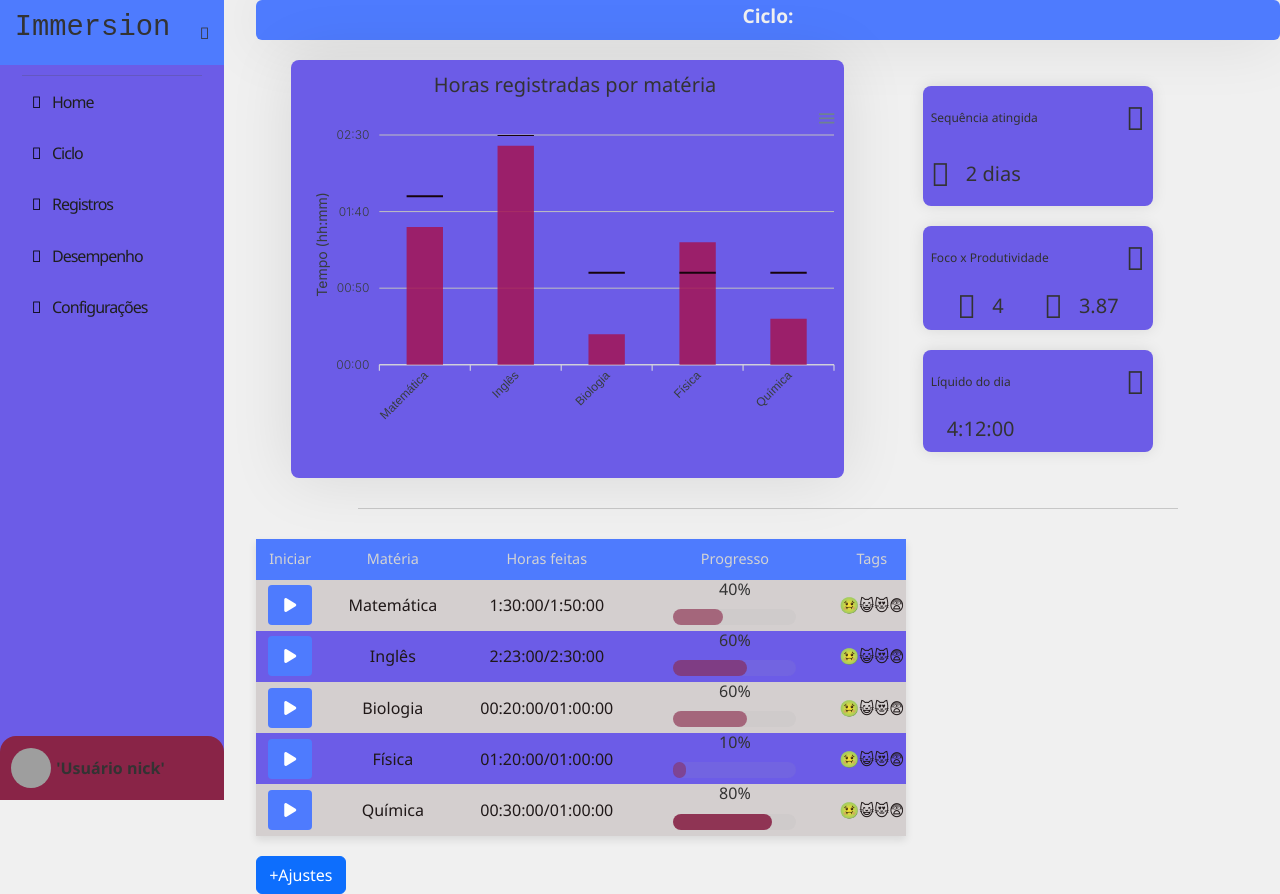
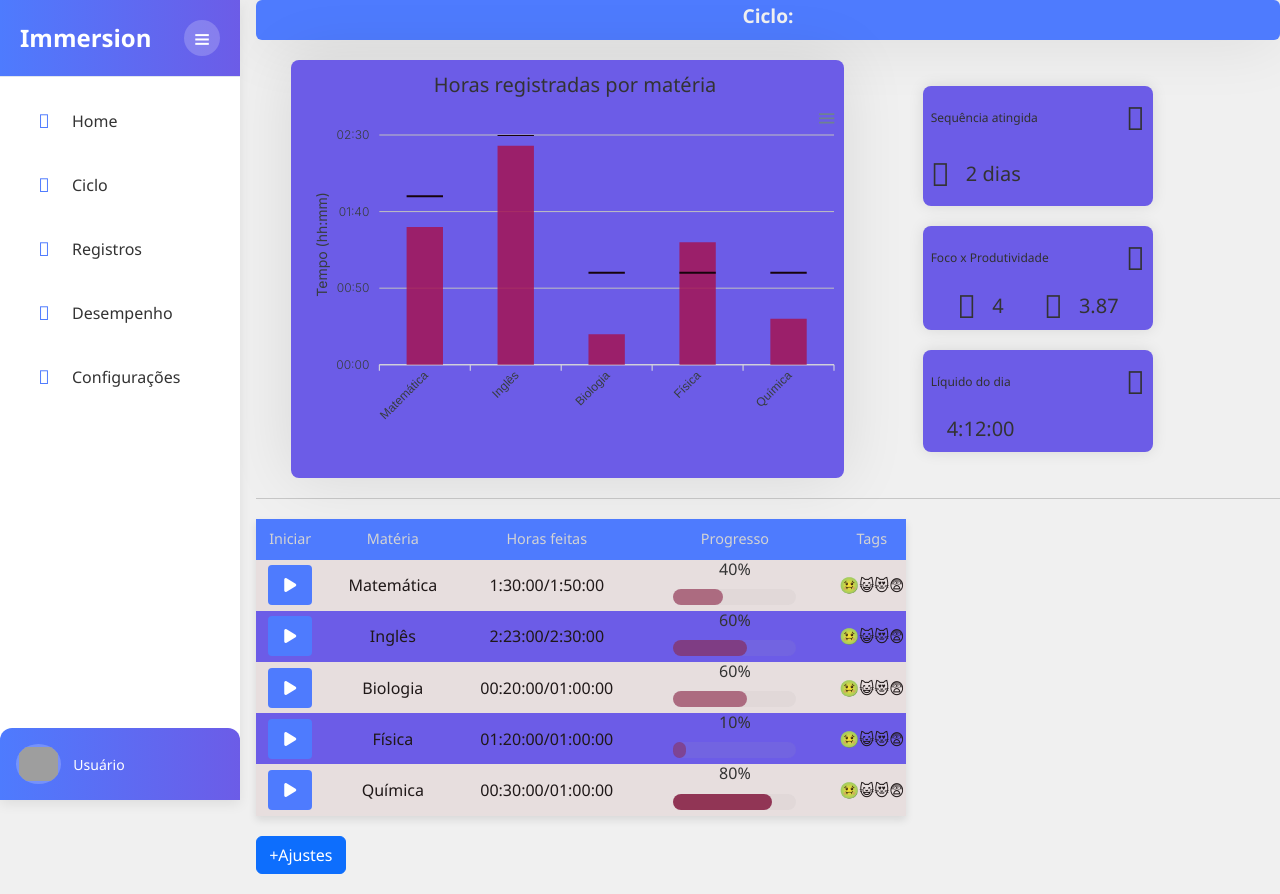
Before and after one commit to FreitassPedro/Immersion, a React (Vite) app in the folder frontend/: page /ciclo in a window 1280 px wide. Built offline with nearby package versions, Linux system fonts and the light colour scheme; grey boxes are pictures that could not be loaded; some icons are missing.

Commit message:
feat: Collapse Expand sidebar

```diff
--- a/frontend/src/components/SideBar/index.tsx
+++ b/frontend/src/components/SideBar/index.tsx
@@ -1,65 +1,80 @@
+import { useState } from 'react';
 import { Link } from 'react-router-dom';
 import styles from './styles.module.css';
 
+export const SideBar: React.FC = () => {
+  const [isCollapsed, setIsCollapsed] = useState(false);
 
-export const SideBar = () => {
+  const toggleSidebar = () => {
+    setIsCollapsed(!isCollapsed);
+  };
 
   return (
-        <nav className={styles.sidebar}>
+    <nav className={`${styles.sidebar} ${isCollapsed ? styles.collapsed : ''}`}>
+      <div className={styles.sidebarHeader}>
+        <h1 className={styles.sidebarTitle}>Immersion</h1>
+        <button
+          className={styles.toggleButton}
+          onClick={toggleSidebar}
+          aria-label={isCollapsed ? "Expandir sidebar" : "Recolher sidebar"}
+        >
+          <span>≡</span>
+        </button>
+      </div>
 
-            <div className={styles.navHeader} >
-                <h1>Immersion</h1>
-                <div className={styles.btnTogle}>
-                    <i className="fa-duotone fa-light fa-bars"></i>
-                </div>
-            </div >
-            <hr />
-            <div className={styles.navContent}>
-                <li className={styles.navItem}>
-                    <a href="#">
-                        < i className="fa-light fa-house"></i>
-                        < span > Home</span >
-                    </a >
-                </li >
+      <div className={styles.divider}></div>
 
-                <li className={styles.navItem}>
-                    < Link to="/ciclo" >
-                        <i className="fa-light fa-clipboard"></i>
-                        < span > Ciclo</span >
-                    </Link >
-                </li >
-                <li className={styles.navItem}>
-                    < Link to="/registro" >
-                        <i className="styles.fa-light fa-clock-rotate-left" />
-                        < span > Registros</span >
-                    </Link >
-                </li >
-
-                <li className={styles.navItem}>
-                    <a href="#" >
-                        <i className="fa-light fa-chart-line"></i>
-                        <span> Desempenho</span>
+      <ul className={styles.menuList}>
+        <li className={styles.menuItem}>
+          <a href="#" className={styles.menuLink}>
+            <i className="fa-light fa-house"></i>
+            <span className={styles.menuText}>Home</span>
           </a>
         </li>
 
-                <li className={styles.navItem}>
-                    <a href="#" >
-                        <i className="fa-light fa-gear"></i>
-                        <span> Configurações</span >
+        <li className={styles.menuItem}>
+          <Link to="/ciclo" className={styles.menuLink}>
+            <i className="fa-light fa-clipboard"></i>
+            <span className={styles.menuText}>Ciclo</span>
+          </Link>
+        </li>
+
+        <li className={styles.menuItem}>
+          <Link to="/registro" className={styles.menuLink}>
+            <i className="fa-light fa-clock-rotate-left"></i>
+            <span className={styles.menuText}>Registros</span>
+          </Link>
+        </li>
+
+        <li className={styles.menuItem}>
+          <a href="#" className={styles.menuLink}>
+            <i className="fa-light fa-chart-line"></i>
+            <span className={styles.menuText}>Desempenho</span>
           </a>
         </li>
+
+        <li className={styles.menuItem}>
+          <a href="#" className={styles.menuLink}>
+            <i className="fa-light fa-gear"></i>
+            <span className={styles.menuText}>Configurações</span>
+          </a>
+        </li>
+      </ul>
+
+      <div className={styles.sidebarFooter}>
+        <div className={styles.userProfile}>
+          <div className={styles.avatarWrapper}>
+            <img
+              src="https://cdn-icons-png.flaticon.com/512/3242/3242257.png"
+              alt="Avatar do usuário"
+              className={styles.avatarImage}
+            />
           </div>
-
-            <div className={styles.navFooter}>
-                < div className={styles.navFooterHead}>
-                    <div className={styles.navFooterAvatar}>
-                        <img src="https://cdn-icons-png.flaticon.com/512/3242/3242257.png" alt="" />
-                    </div >
-                    <div className={styles.navFooterUser}>
-                        <strong> 'Usuário nick'</strong>
+          <div className={styles.userInfo}>
+            <span className={styles.userName}>Usuário</span>
           </div>
-                </div >
-            </div >
-        </nav >
+        </div>
+      </div>
+    </nav>
   );
 };
--- a/frontend/src/components/SideBar/styles.module.css
+++ b/frontend/src/components/SideBar/styles.module.css
@@ -1,112 +1,195 @@
 :root {
-    --primary-color: #892447;
-    --secondary-color: #dfdddd;
-    --tertiary-color: #d4cfcf;
+    --primary-color: #4e7bfe;
+    --primary-gradient: linear-gradient(90deg, #4e7bfe 0%, #6c5ce7 100%);
+    --secondary-color: #6c5ce7;
+    --text-color: #333333;
+    --light-gray: #f5f7fa;
+    --medium-gray: #e0e6ed;
+    --dark-gray: #a0a8b5;
+    --white: #ffffff;
+    --border-radius: 12px;
+    --shadow: 0 4px 12px rgba(0, 0, 0, 0.08);
+    --sidebar-width: 240px;
+    --sidebar-collapsed-width: 70px;
+    --transition-speed: 0.3s ease;
   }
 
-body {
-    margin: 0;
-    padding: 0;
-}
   .sidebar {
-    min-width: 14rem; /* Define um limite mínimo */
-    max-width: 240px; /* Define um limite máximo */
-    height: 100vh; /* Fixa a altura do sidebar */
-    overflow-y: auto; /* Adiciona scroll interno se necessário */
+    width: var(--sidebar-width);
+    height: 100vh;
     position: fixed;
     left: 0;
     top: 0;
-    background: var(--secondary-color);
-    transition: width 0.3s ease-in-out;
+    background-color: var(--white);
+    box-shadow: var(--shadow);
+    transition: width var(--transition-speed);
+    display: flex;
+    flex-direction: column;
+    overflow-x: hidden;
+    z-index: 100;
+    font-family: 'Segoe UI', Tahoma, Geneva, Verdana, sans-serif;
   }
 
-.navHeader {
+  .sidebar.collapsed {
+    width: var(--sidebar-collapsed-width);
+  }
+
+  /* Header */
+  .sidebarHeader {
+    background: var(--primary-gradient);
+    color: var(--white);
     display: flex;
     align-items: center;
-    justify-content: space-around;
-    height: 65px;
-    background-color: var(--primary-color);
-
+    justify-content: space-between;
+    padding: 20px;
   }
 
-.navHeader h1 {
-    font-family: 'Courier New', Courier, monospace;
-    font-size: 1.8rem;
+  .sidebarTitle {
+    font-size: 24px;
+    font-weight: 700;
+    margin: 0;
+    white-space: nowrap;
+    transition: opacity var(--transition-speed);
   }
 
-hr {
-    border-top: solid 1px #4b4b4b;
-    width: 80%;
-    margin: 10px auto 10px auto;
+  .collapsed .sidebarTitle {
+    opacity: 0;
+    width: 0;
+    overflow: hidden;
+  }
 
+  .toggleButton {
+    background-color: rgba(255, 255, 255, 0.2);
+    border: none;
+    color: var(--white);
+    cursor: pointer;
+    width: 36px;
+    height: 36px;
+    display: flex;
+    align-items: center;
+    justify-content: center;
+    border-radius: 50%;
+    transition: background-color var(--transition-speed);
   }
-.navContent {
-    gap: 1.2rem;
+
+  .toggleButton:hover {
+    background-color: rgba(255, 255, 255, 0.3);
+  }
+
+  .toggleButton span {
+    font-size: 24px;
+    line-height: 1;
+  }
+
+  .divider {
+    height: 1px;
+    background-color: var(--medium-gray);
+    margin: 0;
+  }
+
+  /* Menu */
+  .menuList {
+    list-style-type: none;
+    padding: 0;
+    margin: 16px 0;
     display: flex;
     flex-direction: column;
+    gap: 8px;
+    flex-grow: 1;
   }
 
-.navItem {
+  .menuItem {
+    padding: 0 16px;
+  }
+
+  .menuLink {
     display: flex;
     align-items: center;
-    /* Centraliza verticalmente os itens dentro da nav-item */
-    margin-left: 20px;
-    font-size: 1rem;
+    text-decoration: none;
+    color: var(--text-color);
+    padding: 12px;
+    border-radius: var(--border-radius);
+    transition: background-color var(--transition-speed);
   }
 
-.navItem a {
-    display: flex;
-    align-items: center; /* Centraliza verticalmente os itens dentro do link */
-    text-decoration: none;
-    color: black;
-    font-family: 'Verdana', sans-serif;
-    letter-spacing: -1px;
+  .menuLink:hover {
+    background-color: var(--light-gray);
   }
 
-.navItem i {
-    font-size: 1rem;
-    width: 32px;
+  .menuLink i {
+    min-width: 32px;
     height: 32px;
+    display: flex;
+    align-items: center;
+    justify-content: center;
+    font-size: 1.2rem;
+    margin-right: 12px;
+    color: var(--primary-color);
+  }
 
+  .menuText {
+    white-space: nowrap;
+    font-size: 16px;
+    transition: opacity var(--transition-speed);
+  }
+
+  .collapsed .menuText {
+    opacity: 0;
+    width: 0;
+    overflow: hidden;
+  }
+
+  /* Footer */
+  .sidebarFooter {
+    margin-top: auto;
+    background: var(--primary-gradient);
+    padding: 16px;
+    border-radius: 12px 12px 0 0;
+  }
+
+  .userProfile {
+    display: flex;
+    align-items: center;
+  }
+
+  .avatarWrapper {
+    background-color: rgba(255, 255, 255, 0.2);
+    min-width: 40px;
+    height: 40px;
+    border-radius: 50%;
+    overflow: hidden;
+    margin-right: 12px;
     display: flex;
     align-items: center;
     justify-content: center;
   }
 
-.navItem span {
-    text-decoration: none;
-    color: rgb(31, 31, 31);
+  .avatarImage {
+    width: 85%;
+    height: 85%;
+    object-fit: cover;
   }
 
-
-
-.navFooter {
-    position: absolute;
-    bottom: 0;
-    width: 100%;
-    background-color: #892447;
-    border-radius: 1rem 1rem 0 0;
-    height: 4rem;
-    display: flex;
-    justify-content: space-around;
-
+  .userInfo {
+    transition: opacity var(--transition-speed);
   }
 
-.navFooterHead {
-    width: 90%;
-    display: flex;
-    align-items: center;
+  .collapsed .userInfo {
+    opacity: 0;
+    width: 0;
+    overflow: hidden;
   }
 
-.navFooterAvatar img {
-    width: 40px;
-    height: 40px;
-    border-radius: 50%;
-
+  .userName {
+    color: var(--white);
+    font-weight: 500;
+    font-size: 14px;
+    display: block;
   }
 
-.navFooterUser {
-    width: 95%;
-    padding-left: 5px;
-
+  /* Transições suaves para elementos dentro da sidebar */
+  .sidebar * {
+    transition: visibility var(--transition-speed),
+                opacity var(--transition-speed),
+                width var(--transition-speed);
   }
```
Lines whose indentation alone changed are shown as unchanged.
